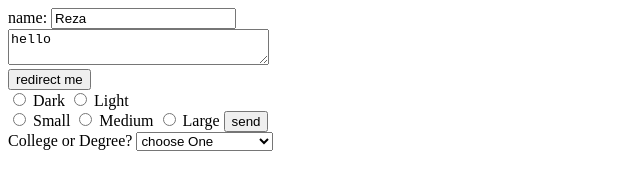
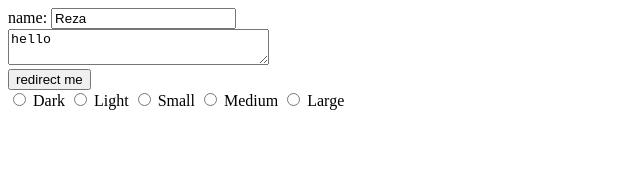
Before and after one commit to gianny96/gianny.github.io, a plain HTML site: page Today.html in a window 1280 px wide. Shown: the whole page, without its empty margins (0-640 px from the left). Drawn offline with Linux system fonts and the light colour scheme.

Commit message:
Update Today.html

```diff
--- a/Today.html
+++ b/Today.html
@@ -15,23 +15,10 @@ name: <input type="text" name="myName" value="Reza">
 
 <input type="radio" name="shade" value="dark"> Dark
 <input type="radio" name="shade" value="light"> Light
-<br />
 <input type="radio" name="size" value="small"> Small
 <input type="radio" name="size" value="medium"> Medium
 <input type="radio" name="size" value="large"> Large
-<input type="submit" value="send">
-</form>
-
-<form method="post" action="mailto:giannyipod@hotmail.com">
-College or Degree?
-<select name = "degree">
-<option>choose One</option>
-<option>Some High school</option>
-<option>High school degree</option>
-<option>middle school</option>
-<option>elementary school</option>
-<option>some school</option>
-</select>
+<!--input type="submit" value="send">
 </form>
 
 
```
